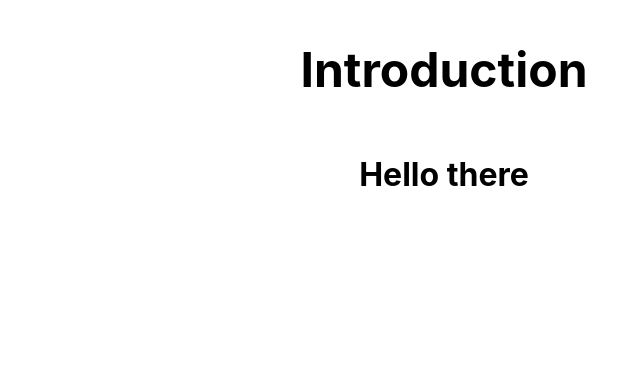
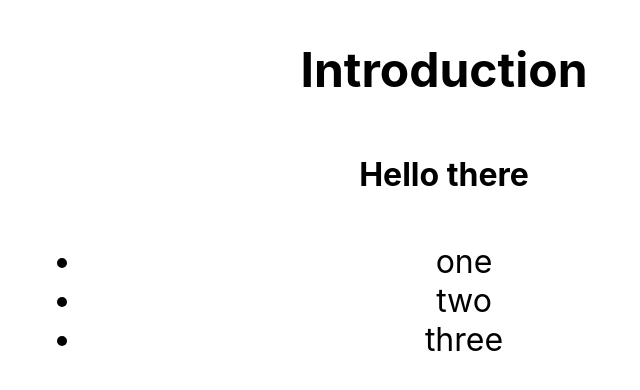
Before and after one commit to Neoj1sec142/typescript, a React (Create React App) app in the folder no-bs-ts/react-ts/lesson23/lesson/: page / in a window 1280 px wide. Shown: the top 390 px of the page, without its empty margins (196-836 px from the left). Built offline with nearby package versions, Linux system fonts and the light colour scheme.

Commit message:
finished 40 intro to react and ts

```diff
--- a/no-bs-ts/react-ts/lesson23/lesson/src/App.tsx
+++ b/no-bs-ts/react-ts/lesson23/lesson/src/App.tsx
@@ -1,4 +1,4 @@
-import React from 'react'
+import React, {useCallback} from 'react'
 import './App.css';
 
 const Heading = ({title}: {title: string}) => {
@@ -12,13 +12,30 @@ const Box = ({children}: {children: React.ReactNode}) => (
   }}>{children}</div>
 )
 
+const List:React.FunctionComponent<{
+  items: string[];
+  onClick?: (item: string) => void
+}> = ({ items, onClick }) => {
+  return(
+  <ul>
+    {items.map((item, i) => (
+      <li key={i} onClick={() => onClick?.(item)}>{item}</li>
+    ))}
+  </ul>)
+}
+
+
 function App() {
+  const onListClick = useCallback((item: string) => {
+    alert(item)
+  }, []);
   return (
     <div>
       <Heading title="Introduction"/>
       <Box>
         Hello there
       </Box>
+      <List items={["one", "two", "three"]} onClick={onListClick}/>
     </div>
   );
 }
```
